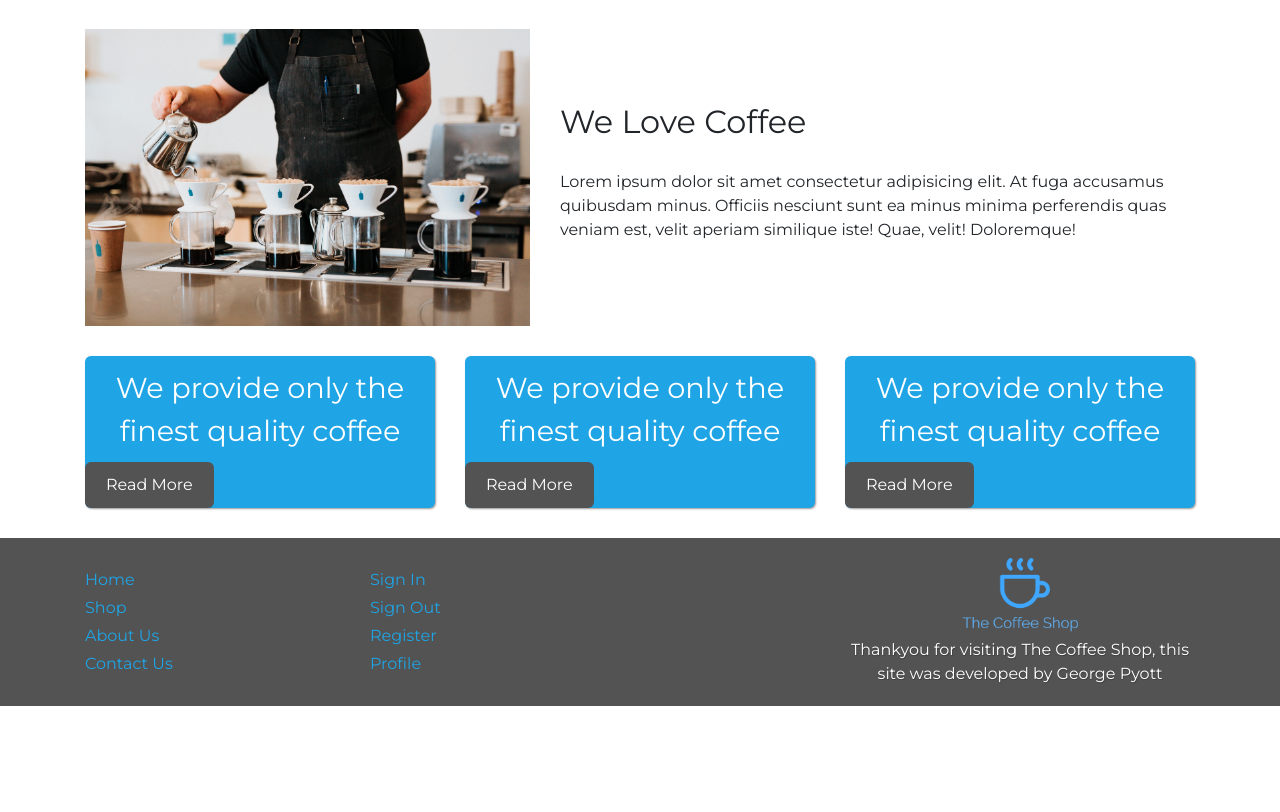
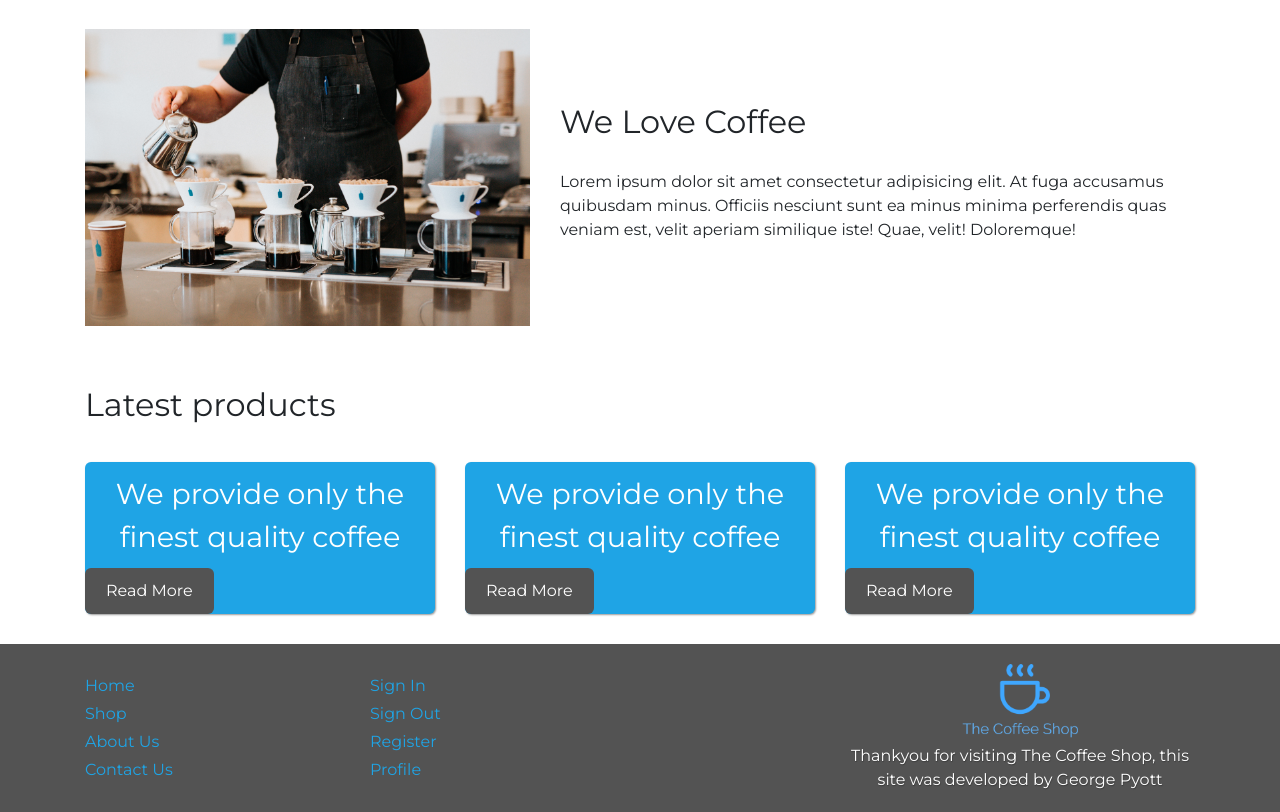
Before and after one commit to Geomint/thecoffeeshop, a Django app: page / in a window 1280 px wide. Shown: the part 943-1755 px from the top of the page. Before the commit the page ends 1649 px from the top, so only its background shows below. Run offline with Django 3.2, Linux system fonts and the light colour scheme; data that the repository does not hold is empty; some libraries are stand-ins or nearby versions.

Commit message:
Created latest products carousel on home page

```diff
--- a/pages/templates/index.html
+++ b/pages/templates/index.html
@@ -4,26 +4,22 @@
 {% include 'components/banners/top-banner.html' %}
 <div class="home">
     <div class="container">
+        <!-- title -->
         <section class="row">
             <div class="col-12">
                 <h1 class="home__title">The Coffee Shop</h1>
             </div>
         </section>
 
-        <section class="row">
-            <div class="home__latest-products">
-                {% for product in products %}
-                    {{product.name}}
-                {% endfor %}
-            </div>
-        </section>
-
+        <!-- home-info 1 -->
         <section class="row home__layout">
             <div class="col-md-7 align align--center">
                 <div class="home__welcome">
                     <h2 class="home__welcome__title">Discover Our Range</h2>
-                    <p class="home__welcome__text">Browse through our online shop to discover the excellent array of coffee options available to you,
-                        if you need help selecting the perfect blend for you, you can always reach out to us and of our baristas will be in touch.
+                    <p class="home__welcome__text">Browse through our online shop to discover the excellent array of
+                        coffee options available to you,
+                        if you need help selecting the perfect blend for you, you can always reach out to us and of our
+                        baristas will be in touch.
                     </p>
                 </div>
             </div>
@@ -32,6 +28,7 @@
             </div>
         </section>
 
+        <!-- home-info 2 -->
         <section class="row home__layout">
             <div class="col-md-5">
                 <img class="img-responsive" src="/static/images/home/barista.png" alt="Coffee barista">
@@ -39,7 +36,8 @@
             <div class="col-md-7 align align--center">
                 <div class="home__welcome">
                     <h2 class="home__welcome__title">We Love Coffee</h2>
-                    <p class="home__welcome__text">Lorem ipsum dolor sit amet consectetur adipisicing elit. At fuga accusamus quibusdam minus.
+                    <p class="home__welcome__text">Lorem ipsum dolor sit amet consectetur adipisicing elit. At fuga
+                        accusamus quibusdam minus.
                         Officiis
                         nesciunt sunt ea minus minima perferendis quas veniam est, velit aperiam similique iste! Quae,
                         velit! Doloremque!</p>
@@ -47,6 +45,30 @@
             </div>
         </section>
 
+        <!-- latest products -->
+        <section class="row home__layout">
+            <div class="col-md-12">
+                <h2 class="home__latest-products__title">Latest products</h2>
+            </div>
+            <div class="col-12">
+                <div class="home__latest-products__slick">
+                    {% for product in products %}
+                    <div class="home__latest-products__slick__slide">
+                        <a href="{% url 'view_product_detail' product.id %}">
+                            <img class="img-responsive" src="/static/{{product.image}}" alt="{{product.name}}">
+                            <div class="home__latest-products__slick__slide__content">
+                                <p class="home__latest-products__slick__slide__content__text">{{ product.name }}</p>
+                                <p class="home__latest-products__slick__slide__content__price">£{{ product.price }}</p>
+                            </div>
+                        </a>
+                    </div>
+                    {% endfor %}
+                </div>
+
+            </div>
+        </section>
+
+        <!-- panel call to action -->
         <section class="row">
             <div class="col-md-4 col-12">
                 <div class="home__promo">
```
